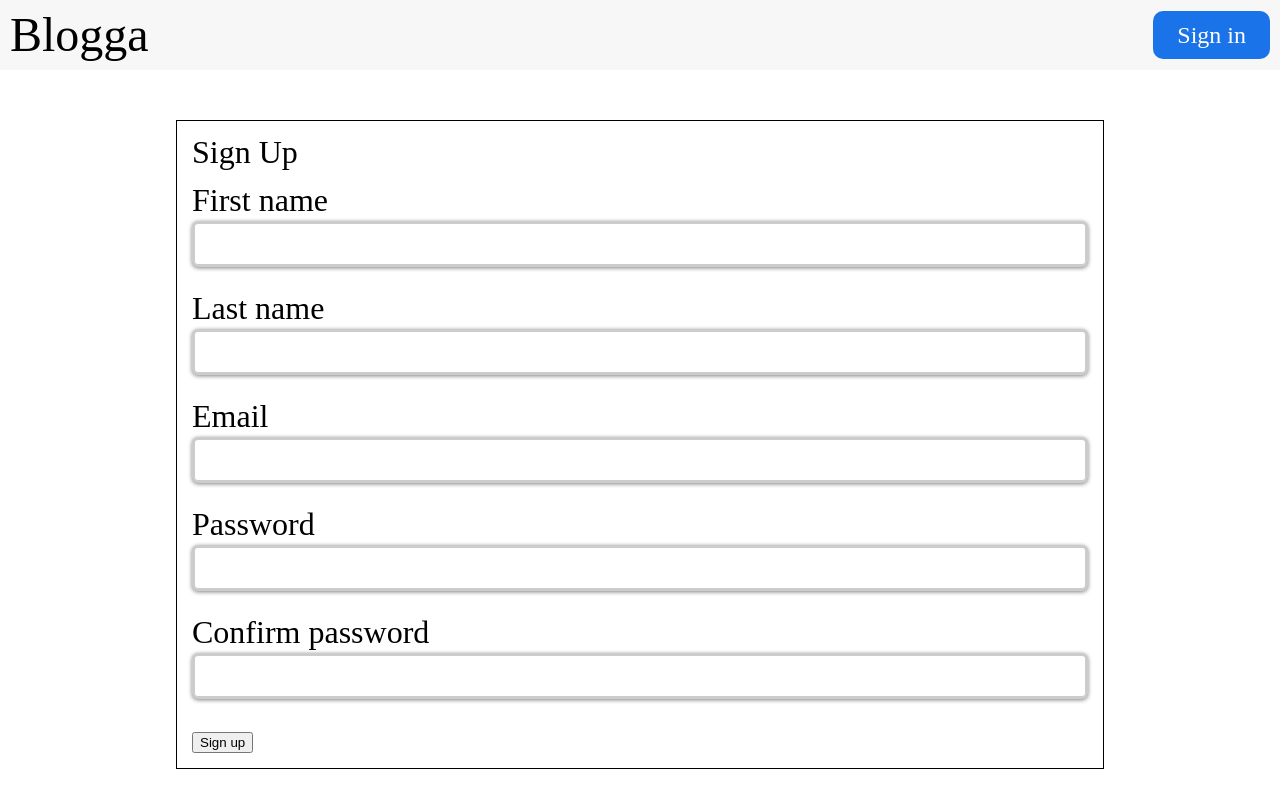
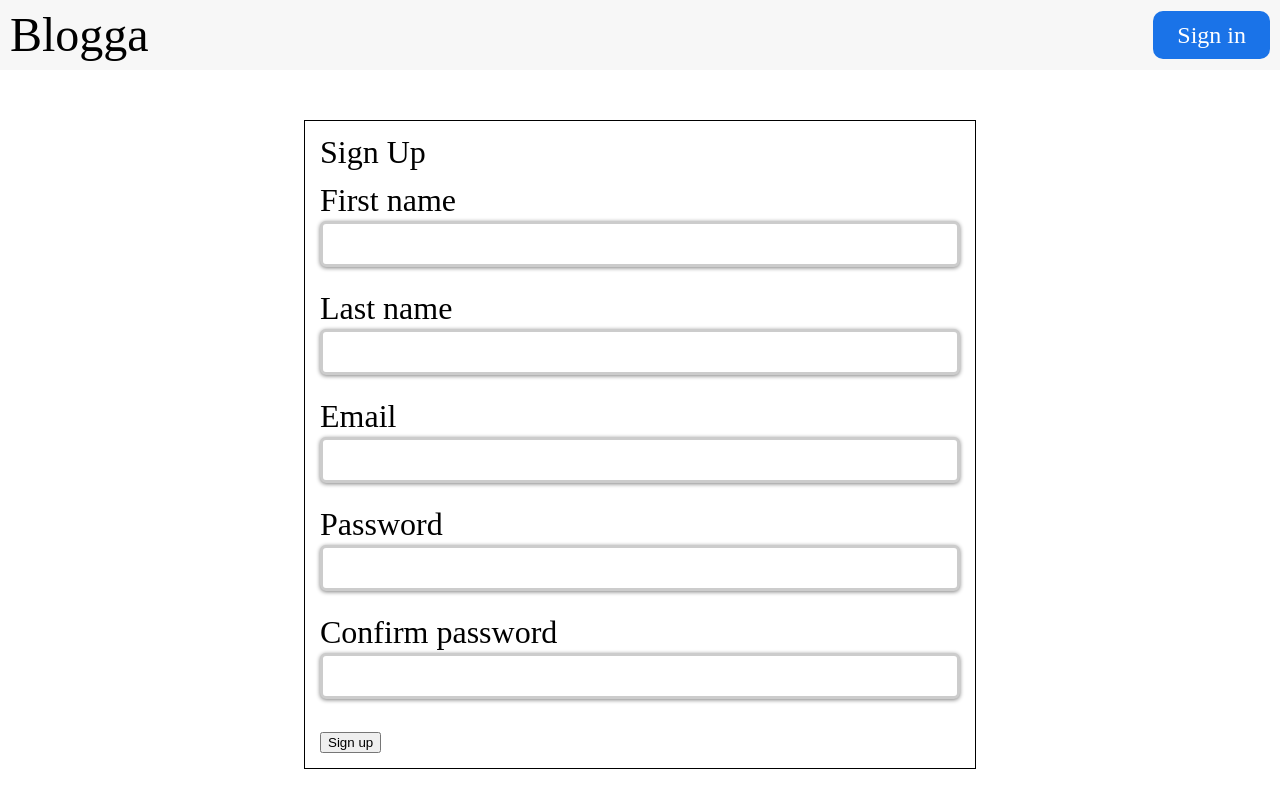
Before and after one commit to suzuhe481/blogga-frontend, a React (Vite) app: page /signup in a window 1280 px wide. Built offline with nearby package versions, Linux system fonts and the light colour scheme.

Commit message:
Width changes

```diff
--- a/src/components/PageComponents/SignupForm/SignupForm.module.scss
+++ b/src/components/PageComponents/SignupForm/SignupForm.module.scss
@@ -14,7 +14,7 @@
     border: 1px solid black;
     padding: 15px;
 
-    width: 70vw;
+    width: 80vw;
   }
 
   .form-group-container {
@@ -53,5 +53,9 @@
 @media screen and (min-width: 600px) {
   .form-container {
     font-size: 2rem;
+
+    .form {
+      width: 50vw;
+    }
   }
 }
```
